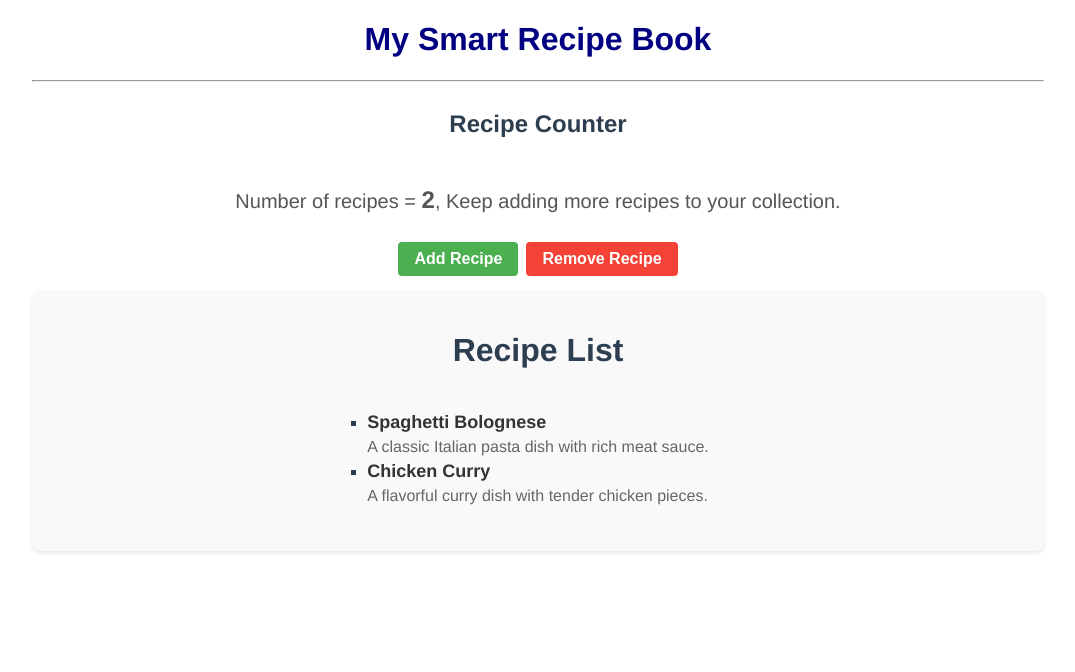
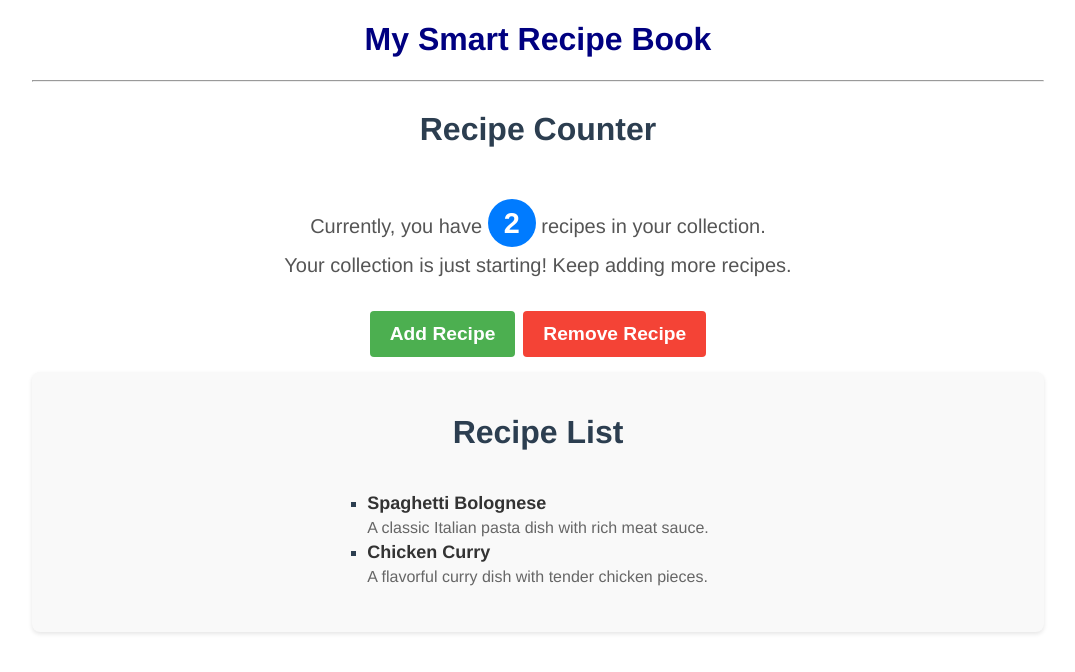
Before and after one commit to mkashifaslam/smart-recipe-box, an Angular app: page / in a window 1280 px wide. Shown: the top 672 px of the page, without its empty margins (102-1177 px from the left). Built offline with nearby package versions, Linux system fonts and the light colour scheme.

Commit message:
style(recipe-counter): enhance layout and styling, add motivational messages

```diff
--- a/src/app/recipe-counter/recipe-counter.css
+++ b/src/app/recipe-counter/recipe-counter.css
@@ -8,12 +8,18 @@
 .recipe-counter .label {
   font-size: 1.25rem;
   font-weight: 500;
+  line-height: 1.75;
   color: #555;
 }
 
 .recipe-counter .counter {
-  font-size: 1.5rem;
+  font-size: 1.80rem;
+  font-family: 'Arial', sans-serif;
   font-weight: bold;
+  background-color: #007bff;
+  color: white;
+  padding: 0.5rem 1rem;
+  border-radius: 30px;
 }
 
 .recipe-counter .buttons {
@@ -22,8 +28,8 @@
 }
 
 .recipe-counter .buttons button {
-  padding: 0.5rem 1rem;
-  font-size: 1rem;
+  padding: 0.75rem 1.25rem;
+  font-size: 1.20rem;
   font-weight: bold;
   cursor: pointer;
 }
--- a/src/app/recipe-counter/recipe-counter.html
+++ b/src/app/recipe-counter/recipe-counter.html
@@ -1,6 +1,9 @@
 <div class="recipe-counter">
-  <h2>Recipe Counter</h2>
-  <p class="label">Number of recipes = <span class="counter">{{ count() }}</span>, {{ recipeCount() }}</p>
+  <h1>Recipe Counter</h1>
+  <p class="label">
+    Currently, you have <span class="counter">{{ count() }}</span> {{ count() > 1 ? 'recipes' : 'recipe' }} in your
+    collection.<br/>
+    {{ motivationMessage() }}</p>
   <div class="buttons">
     <button
       class="add-recipe"
@@ -11,7 +14,7 @@
     <button
       class="remove-recipe"
       (click)="removeRecipe()"
-      [disabled]="count() === 0"
+      [attr.disabled]="count() === 0 ? 'disabled' : null"
     >
       Remove Recipe
     </button>
--- a/src/app/recipe-counter/recipe-counter.ts
+++ b/src/app/recipe-counter/recipe-counter.ts
@@ -8,10 +8,6 @@ import { Component, computed, signal } from '@angular/core';
 })
 export class RecipeCounter {
   count = signal<number>(2);
-  recipeCount = computed(
-    () =>
-      this.count() >= 5 ? 'You have a great collection!' : 'Keep adding more recipes to your collection.'
-  );
 
   addRecipe() {
     this.count.update((c) => c + 1);
@@ -20,4 +16,16 @@ export class RecipeCounter {
   removeRecipe() {
     this.count.update((c) => c - 1);
   }
+
+  motivationMessage = computed(() => {
+    if (this.count() < 3) {
+      return 'Your collection is just starting! Keep adding more recipes.';
+    } else if (this.count() < 5) {
+      return 'You have a nice collection! Keep it growing!';
+    } else if (this.count() < 10) {
+      return 'Wow, you have an amazing collection of recipes!';
+    } else {
+      return 'Wow, you have a great collection of recipes!';
+    }
+  });
 }
```
